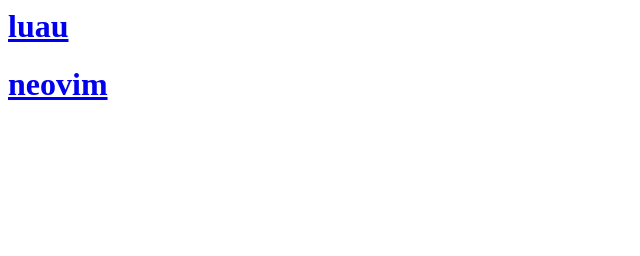
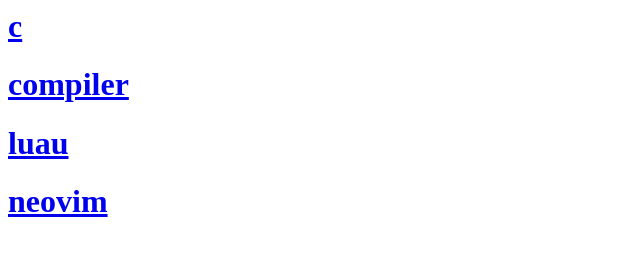
Before and after one commit to yaeju1205/blog, a plain HTML site: page index.html in a window 1280 px wide. Shown: the whole page, without its empty margins (0-640 px from the left). Drawn offline with Linux system fonts and the light colour scheme.

Commit message:
Fix index.html

```diff
--- a/index.html
+++ b/index.html
@@ -14,6 +14,14 @@
 </head>
 
 <h1>
+    <a href="templates/c.html">c</a>
+</h1>
+
+<h1>
+    <a href="templates/compiler.html">compiler</a>
+</h1>
+
+<h1>
     <a href="templates/luau.html">luau</a>
 </h1>
 
```
